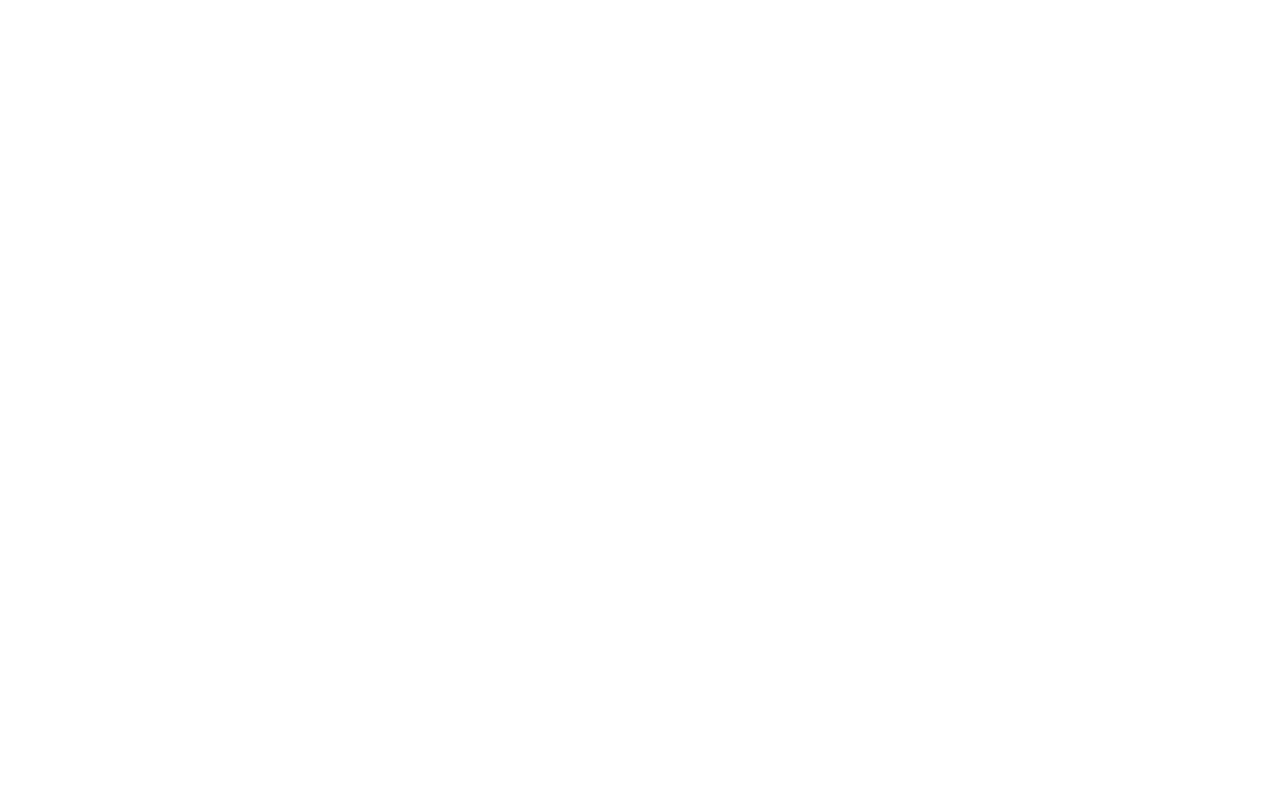
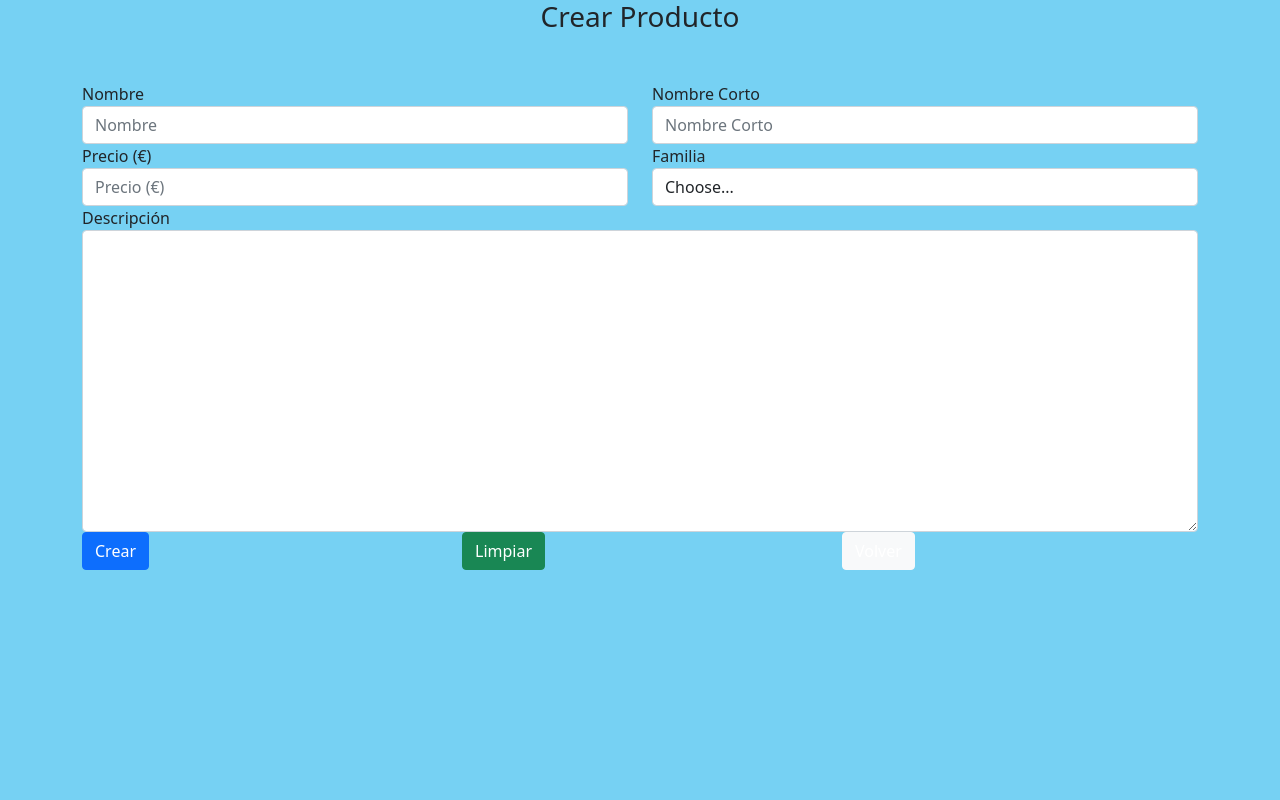
Before and after one commit to bellonNoelia/DAW-PHP, a PHP site: page /crear.php in a window 1280 px wide. Before the commit the page is empty. Run offline with PHP 8.4, Linux system fonts and the light colour scheme.

Commit message:
Update crear.php

```diff
--- a/Tarea03/crear.php
+++ b/Tarea03/crear.php
@@ -1,4 +1,90 @@
 <?php
 //Llamamos a la conexión.
 require_once("conexion.php");
+
+
 ?>
+<!DOCTYPE html>
+<html lang="es">
+
+<head>
+    <title>Tema 3</title>
+    <!-- Required meta tags -->
+    <meta charset="utf-8">
+    <meta name="viewport" content="width=device-width, initial-scale=1, shrink-to-fit=no">
+
+    <!-- Bootstrap CSS v5.0.2 -->
+    <link rel="stylesheet" href="https://cdn.jsdelivr.net/npm/bootstrap@5.0.2/dist/css/bootstrap.min.css"
+        integrity="sha384-EVSTQN3/azprG1Anm3QDgpJLIm9Nao0Yz1ztcQTwFspd3yD65VohhpuuCOmLASjC" crossorigin="anonymous">
+    <link rel="stylesheet" href="estilos.css">
+
+
+</head>
+
+
+<body>
+    <div class="container-fluid">
+        <div>
+            <h3 class="text-center">Crear Producto</h3>
+        </div>
+
+        <div class="container mt-5">
+            <form method="POST" action="">
+                <div class="row">
+                    <div class="col">
+                        <label for="nombre">Nombre</label>
+                        <input type="text" class="form-control" placeholder="Nombre">
+                    </div>
+                    <div class="col">
+                        <label for="nombreCorto">Nombre Corto</label>
+                        <input type="text" class="form-control" placeholder="Nombre Corto">
+                    </div>
+                </div>
+                <div class="row">
+                    <div class="col">
+                        <label for="precio">Precio (€)</label>
+                        <input type="text" class="form-control" placeholder="Precio (€)">
+                    </div>
+                    <div class="col">
+                        <label for="familia">Familia</label>
+                        <select id="familia" class="form-control">
+                            <option selected>Choose...</option>
+                            <option>...</option>
+                        </select>
+                    </div>
+                    <div class="form-group">
+                        <label for="descripcion">Descripción</label>
+                        <textarea class="form-control" id="descripcion" rows="12"></textarea>
+                    </div>
+                    <div>
+                        <div class="row">
+                            <div class="col">
+
+                                <button type="submit" class="btn btn-primary">Crear</button>
+                            </div>
+                            <div class="col">
+                                <button type="submit" class="btn btn-success">Limpiar</button>
+                            </div>
+                            <div class="col">
+                                <button type="submit" class="btn btn-light"><a
+                                    href="listado.php">Volver</a></button>
+                            </div>
+                        </div>
+                    </div>
+                </div>
+            </form>
+        </div>
+    </div>
+
+
+
+    <!-- Bootstrap JavaScript Libraries -->
+    <script src="https://cdn.jsdelivr.net/npm/@popperjs/core@2.9.2/dist/umd/popper.min.js"
+        integrity="sha384-IQsoLXl5PILFhosVNubq5LC7Qb9DXgDA9i+tQ8Zj3iwWAwPtgFTxbJ8NT4GN1R8p" crossorigin="anonymous">
+    </script>
+    <script src="https://cdn.jsdelivr.net/npm/bootstrap@5.0.2/dist/js/bootstrap.min.js"
+        integrity="sha384-cVKIPhGWiC2Al4u+LWgxfKTRIcfu0JTxR+EQDz/bgldoEyl4H0zUF0QKbrJ0EcQF" crossorigin="anonymous">
+    </script>
+</body>
+
+</html>
```
